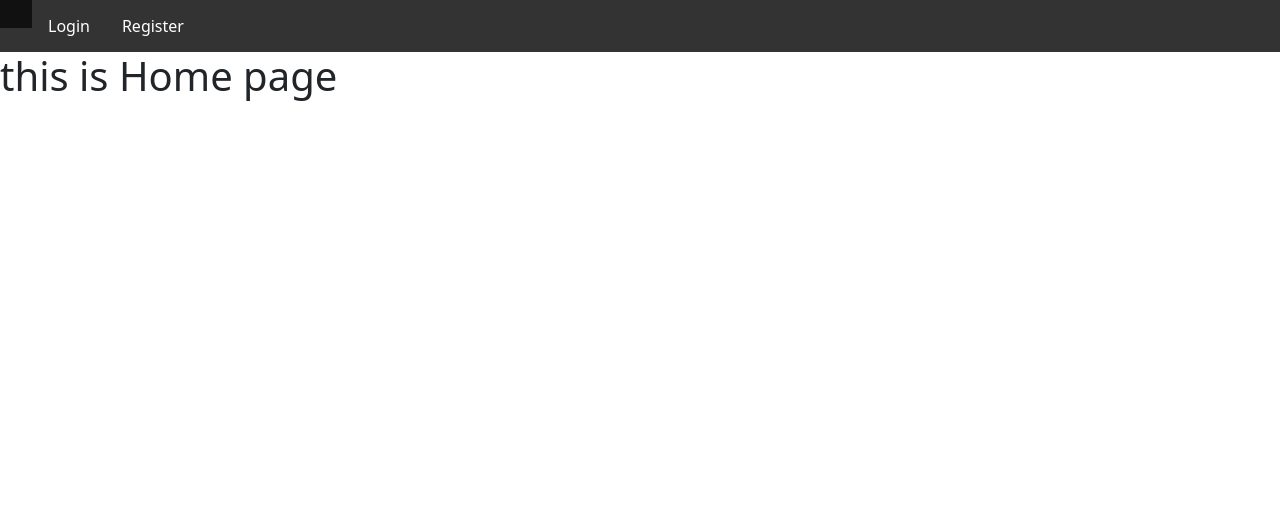
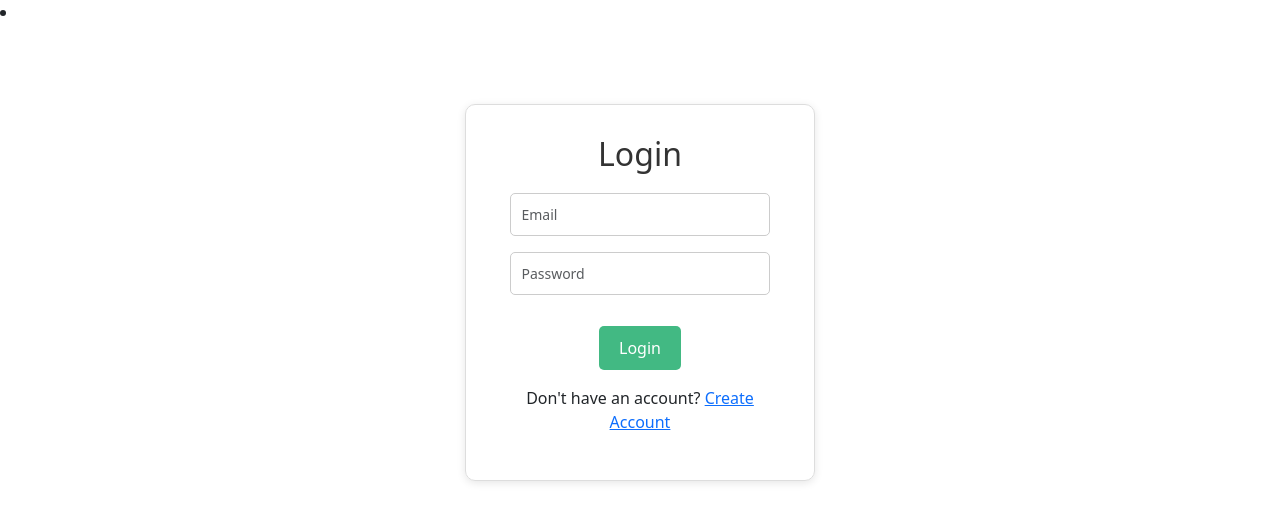
Before and after one commit to patoliyanh/demo_vuejs, a Vue app: page / in a window 1280 px wide. Shown: the top 522 px of the page. Built offline with nearby package versions, Linux system fonts and the light colour scheme.

Commit message:
this is for update

```diff
--- a/package.json
+++ b/package.json
@@ -23,6 +23,7 @@
     "vue-router": "^4.6.3",
     "vue-sweetalert2": "^5.0.11",
     "vue-toast-notification": "^3.1.3",
+    "vue-toastification": "^2.0.0-rc.5",
     "vue-yup-form": "^1.0.8",
     "vue3-toastify": "^0.2.8",
     "yup": "^1.7.1"
--- a/src/App.vue
+++ b/src/App.vue
@@ -1,41 +1,8 @@
 <script setup></script>
 
 <template>
-  <ul>
-    <li><router-link to="/"></router-link></li>
-    <li><router-link to="/login">Login</router-link></li>
-    <li><router-link to="/register">Register</router-link></li>
-  </ul>
+  <li><router-link to="/"></router-link></li>
   <router-view />
 </template>
 
-<style scoped>
-h2,
-p {
-  margin: 10px;
-}
-
-ul {
-  list-style-type: none;
-  margin: 0;
-  padding: 0;
-  overflow: hidden;
-  background-color: #333333;
-}
-
-ul li {
-  float: left;
-}
-
-ul li a {
-  display: block;
-  color: white;
-  text-align: center;
-  padding: 14px 16px;
-  text-decoration: none;
-}
-
-ul li a:hover {
-  background-color: #111111;
-}
-</style>
+<style scoped></style>
--- a/src/pages/DashboardUser.vue
+++ b/src/pages/DashboardUser.vue
@@ -36,6 +36,7 @@
 import { onMounted, ref } from 'vue';
 import { useUserStore } from '../stores/userStore';
 import router from '@/router';
+import Swal from 'sweetalert2';
 
 
 export default {
@@ -46,7 +47,34 @@ export default {
     const fetchUsers = async () => { await store.fetchUsers(); }
 
     const deleteUser = async id => {
-      if (confirm('Are you sure?')) await store.deleteUser(id);
+      const result = await Swal.fire({
+        title: "Are you sure?",
+        text: "this post will be deleted permanently",
+        icon: "warning",
+        showCancelButton: true,
+        confirmButtonColor: "#d33",
+        cancelButtonColor: "#3085d6",
+        confirmButtonText: "Yes,delete",
+        cancelButtonText: "Cancel",
+
+      });
+      if (!result.isConfirmed) return;
+      try {
+        await store.deleteUser(id);
+        Swal.fire({
+          title: "Deleted",
+          text: "post deleted successfully",
+          icon: "success",
+          timer: 1500
+        });
+      } catch {
+        Swal.fire({
+          title: "Error",
+          text: "Failed to delete post",
+          icon: "error"
+        });
+
+      }
     }
     const editUser = user => {
       router.push({ name: 'updateUser', params: { id: user.id } });
@@ -54,7 +82,11 @@ export default {
     }
     const logoutUsers = async () => { await store.logout(); }
 
-    onMounted(fetchUsers);
+    // onMounted(fetchUsers);
+
+    onMounted(async () => {
+      await fetchUsers()
+    })
     return { store, fetchUsers, deleteUser, editUser, logoutUsers, path };
   }
 }
--- a/src/pages/LoginUser.vue
+++ b/src/pages/LoginUser.vue
@@ -11,6 +11,11 @@
         <small class="text-danger">{{ errors.password }}</small>
       </div>
       <button class="btn btn-primary">Login</button>
+      <p class="mt-3">
+        Don't have an account?
+        <router-link to="/register" class="text-primary">Create Account</router-link>
+      </p>
+
     </form>
   </div>
 </template>
@@ -19,6 +24,7 @@
 import { reactive } from 'vue';
 import { useUserStore } from '../stores/userStore';
 import * as yup from 'yup';
+import Swal from 'sweetalert2';
 
 export default {
   setup() {
@@ -38,7 +44,13 @@ export default {
         await store.login(form);
       } catch (err) {
         if (err.inner) err.inner.forEach(e => errors[e.path] = e.message);
-        else alert('Login failed');
+        else Swal.fire({
+          title: "Register failed",
+          text: "Register Failed",
+          toast: true,
+          icon: "error",
+          timer: 1500
+        });
       }
     }
 
--- a/src/pages/RegisterUser.vue
+++ b/src/pages/RegisterUser.vue
@@ -56,14 +56,17 @@
         <small class="text-danger">{{ errors.gender }}</small>
       </div>
 
-
-
       <div class="mb-3">
         <label for="image" class="form-label">Profile Image</label>
         <input type="file" @change="onFileChange" id="image" class="form-control" />
         <small class="text-danger">{{ errors.image }}</small>
       </div>
       <button type="submit" class="btn btn-primary">Register</button>
+      <p class="mt-3">
+        Have a account?
+        <router-link to="/" class="text-primary">Login</router-link>
+      </p>
+
     </form>
   </div>
 </template>
@@ -72,6 +75,7 @@
 import { reactive, ref } from 'vue';
 import { useUserStore } from '../stores/userStore';
 import * as yup from 'yup';
+import Swal from 'sweetalert2';
 
 export default {
   setup() {
@@ -84,7 +88,7 @@ export default {
       phone: '',
       dob: '',
       gender: '',
-      image: '',
+      image: null,
     });
 
     const errors = reactive({});
@@ -100,16 +104,20 @@ export default {
       gender: yup.string().required('gender is required'),
       image: yup
         .mixed()
-        .test('required', 'File is required', (value) => value !== null)
-        .test(
-          'filesize',
-          'File too large (max 2MB)',
-          (value) => !value || value.size <= 2 * 1024 * 1024,
-        ),
+        .required('File is required')
+        .test('fileSize', 'File too large (max 2MB)', (value) => {
+          if (!value) return false
+          return value.size <= 2 * 1024 * 1024
+        })
+        .test('fileType', 'Only JPG/PNG allowed', (value) => {
+          if (!value) return false
+          return ['image/jpeg', 'image/png'].includes(value.type)
+        }),
+
     });
 
     const onFileChange = (e) => {
-      file.value = e.target.files[0];
+      form.image = e.target.files[0];
     };
 
     const submit = async () => {
@@ -121,8 +129,13 @@ export default {
         const data = { ...form };
         if (file.value) data.image = file.value;
         await store.register(data);
-
-        alert('Registration successful! Please login.');
+        Swal.fire({
+          title: "Register",
+          text: "Register successfully",
+          toast: true,
+          icon: "success",
+          timer: 1500
+        });
 
       } catch (err) {
         if (err.inner) {
@@ -130,7 +143,13 @@ export default {
             errors[e.path] = e.message;
           });
         } else {
-          alert('Registration failed. Please try again.');
+          Swal.fire({
+            title: "Register failed",
+            text: "Register Failed",
+            toast: true,
+            icon: "error",
+            timer: 1500
+          });
           console.error(err);
         }
       }
--- a/src/pages/UpdateUser.vue
+++ b/src/pages/UpdateUser.vue
@@ -1,6 +1,6 @@
-<template>
+<!-- <template>
   <div class="update-container">
-    <h2 class="mb-4">Update Users</h2>
+    <h2 class="mb-4">Update User</h2>
 
     <form @submit.prevent="submit">
       <div class="mb-3">
@@ -22,7 +22,7 @@
       </div>
 
       <div class="mb-3">
-        <label>New Password (optional)</label>
+        <label>Password (optional)</label>
         <input v-model="form.password" type="password" class="form-control" />
         <small class="text-danger">{{ errors.password }}</small>
       </div>
@@ -66,13 +66,14 @@
 import { reactive, ref, onMounted } from "vue";
 import { useUserStore } from "../stores/userStore";
 import * as yup from "yup";
-import { useRoute } from "vue-router";
-import router from "@/router";
+import { useRoute, useRouter } from "vue-router";
+import Swal from "sweetalert2";
 
 export default {
   setup() {
+    const store = useUserStore();
     const route = useRoute();
-    const store = useUserStore();
+    const router = useRouter();
     const userId = route.params.id;
 
     const file = ref(null);
@@ -81,7 +82,7 @@ export default {
       fname: "",
       lname: "",
       email: "",
-      // password: "",
+      password: "",
       phone: "",
       dob: "",
       gender: "",
@@ -92,29 +93,40 @@ export default {
     const schema = yup.object({
       fname: yup.string().required("First name is required"),
       lname: yup.string().required("Last name is required"),
-      phone: yup.string()
+      email: yup.string().email("Invalid email").required("Email is required"),
+      phone: yup
+        .string()
         .matches(/^\+?[1-9]\d{9,14}$/, "Invalid phone")
         .required("Phone is required"),
       dob: yup.date().required("Date of birth is required"),
       gender: yup.string().required("Gender is required"),
-      // password: yup.string().min(6).notRequired(),
     });
 
-    onMounted(async () => {
-      console.log(userId)
-
-      await store.editUsers(userId);
-      if (store.user) {
-        form.fname = store.user.fname || store.user.firstName || "";
-        form.lname = store.user.lname || store.user.lastName || "";
-        form.email = store.user.email || "";
-        form.phone = store.user.phone || "";
-        form.dob = store.user.dob ? store.user.dob.split("T")[0] : "";
-        form.gender = store.user.gender || "";
+    onMounted(() => {
+      const existingUser = store.users.find((u) => u.id == userId);
+      if (existingUser) {
+        Object.assign(form, {
+          fname: existingUser.fname,
+          lname: existingUser.lname,
+          email: existingUser.email,
+          phone: existingUser.phone,
+          dob: existingUser.dob ? existingUser.dob.split("T")[0] : "",
+          gender: existingUser.gender,
+        });
+      } else {
+        store.editUsers(userId).then(() => {
+          const u = store.user;
+          Object.assign(form, {
+            fname: u.fname,
+            lname: u.lname,
+            email: u.email,
+            phone: u.phone,
+            dob: u.dob ? u.dob.split("T")[0] : "",
+            gender: u.gender,
+          });
+        });
       }
     });
-
-
 
     const onFileChange = (e) => {
       file.value = e.target.files[0];
@@ -123,34 +135,223 @@ export default {
     const submit = async () => {
       try {
         Object.keys(errors).forEach((k) => (errors[k] = ""));
-
         await schema.validate(form, { abortEarly: false });
 
         const data = { ...form };
         if (file.value) data.image = file.value;
-
         await store.updateUser(userId, data);
 
-        alert("Updated successfully!");
-        router.push('/dashboard');
+        Swal.fire({
+          title: "Update",
+          text: "Update successfully",
+          toast: true,
+          icon: "success",
+          timer: 1500
+        });
+        router.push("/dashboard");
       } catch (err) {
         if (err.inner) {
           err.inner.forEach((e) => (errors[e.path] = e.message));
         } else {
           console.error(err);
-          alert("Update failed.");
+          Swal.fire({
+            title: "Update",
+            text: "Register Failed",
+            toast: true,
+            icon: "error",
+            timer: 1500
+          });
         }
       }
     };
 
-    return { form, errors, submit, onFileChange, route };
+    return { form, errors, submit, onFileChange };
   },
 };
 </script>
 
 <style scoped>
 .update-container {
-  max-width: 400px;
+  max-width: 500px;
+  margin: 80px auto;
+}
+</style> -->
+<template>
+  <div class="update-container">
+    <h2 class="mb-4">Update User</h2>
+
+    <form @submit.prevent="submit">
+      <div class="mb-3">
+        <label>First Name</label>
+        <input v-model="form.fname" type="text" class="form-control" />
+        <small class="text-danger">{{ errors.fname }}</small>
+      </div>
+
+      <div class="mb-3">
+        <label>Last Name</label>
+        <input v-model="form.lname" type="text" class="form-control" />
+        <small class="text-danger">{{ errors.lname }}</small>
+      </div>
+
+      <div class="mb-3">
+        <label>Email</label>
+        <input v-model="form.email" type="email" class="form-control" />
+        <small class="text-danger">{{ errors.email }}</small>
+      </div>
+
+      <div class="mb-3">
+        <label>Password (optional)</label>
+        <input v-model="form.password" type="password" class="form-control" />
+        <small class="text-danger">{{ errors.password }}</small>
+      </div>
+
+      <div class="mb-3">
+        <label>Phone</label>
+        <input v-model="form.phone" type="text" class="form-control" />
+        <small class="text-danger">{{ errors.phone }}</small>
+      </div>
+
+      <div class="mb-3">
+        <label>Date of Birth</label>
+        <input v-model="form.dob" type="date" class="form-control" />
+        <small class="text-danger">{{ errors.dob }}</small>
+      </div>
+
+      <div class="mb-3">
+        <label>Gender</label>
+        <div class="form-check">
+          <input type="radio" value="male" v-model="form.gender" class="form-check-input" />
+          <label class="form-label">Male</label>
+        </div>
+        <div class="form-check">
+          <input type="radio" value="female" v-model="form.gender" class="form-check-input" />
+          <label class="form-label">Female</label>
+        </div>
+        <small class="text-danger">{{ errors.gender }}</small>
+      </div>
+
+      <div class="mb-3">
+        <label>Profile Image</label>
+        <input type="file" @change="onFileChange" class="form-control" />
+        <small class="text-danger">{{ errors.image }}</small>
+      </div>
+
+      <button class="btn btn-primary">Update</button>
+    </form>
+  </div>
+</template>
+
+<script>
+import { reactive, ref, onMounted } from "vue"
+import { useUserStore } from "../stores/userStore"
+import * as yup from "yup"
+import { useRoute, useRouter } from "vue-router"
+import Swal from "sweetalert2"
+
+export default {
+  setup() {
+    const store = useUserStore()
+    const route = useRoute()
+    const router = useRouter()
+    const userId = route.params.id
+
+    const form = reactive({
+      fname: "",
+      lname: "",
+      email: "",
+      password: "",
+      phone: "",
+      dob: "",
+      gender: "",
+      image: null,
+    })
+
+    const errors = reactive({})
+    const file = ref(null)
+
+    const schema = yup.object({
+      fname: yup.string().required("First name is required"),
+      lname: yup.string().required("Last name is required"),
+      email: yup.string().email("Invalid email").required("Email is required"),
+      phone: yup
+        .string()
+        .matches(/^\+?[1-9]\d{9,14}$/, "Invalid phone")
+        .required("Phone is required"),
+      dob: yup.date().required("Date of birth is required"),
+      gender: yup.string().required("Gender is required"),
+      image: yup
+        .mixed()
+        .test("fileSize", "File is too large (max 2MB)", (value) => {
+          if (!value) return true
+          return value.size <= 2 * 1024 * 1024
+        })
+        .test("fileType", "Unsupported file format", (value) => {
+          if (!value) return true
+          return ["image/jpeg", "image/png", "image/gif"].includes(value.type)
+        }),
+    })
+
+    onMounted(async () => {
+      const existingUser = store.users.find(u => u.id == userId)
+      let u
+      if (existingUser) {
+        u = existingUser
+      } else {
+        u = await store.editUsers(userId)
+      }
+      Object.assign(form, {
+        fname: u.fname,
+        lname: u.lname,
+        email: u.email,
+        phone: u.phone,
+        dob: u.dob ? u.dob.split("T")[0] : "",
+        gender: u.gender,
+      })
+    })
+
+    const onFileChange = (e) => {
+      form.image = e.target.files[0] || null
+    }
+
+    const submit = async () => {
+      try {
+        Object.keys(errors).forEach(k => (errors[k] = ""))
+        await schema.validate(form, { abortEarly: false })
+
+        await store.updateUser(userId, form)
+
+        Swal.fire({
+          title: "Update",
+          text: "User updated successfully",
+          toast: true,
+          icon: "success",
+          timer: 1500,
+        })
+
+        router.push("/dashboard")
+      } catch (err) {
+        if (err.inner) {
+          err.inner.forEach(e => (errors[e.path] = e.message))
+        } else {
+          Swal.fire({
+            title: "Update Failed",
+            text: "Failed",
+            toast: true,
+            icon: "error",
+            timer: 1500,
+          })
+        }
+      }
+    }
+
+    return { form, errors, onFileChange, submit, file }
+  },
+}
+</script>
+
+<style scoped>
+.update-container {
+  max-width: 500px;
   margin: 80px auto;
 }
 </style>
--- a/src/router/index.js
+++ b/src/router/index.js
@@ -2,12 +2,10 @@ import { createRouter, createWebHistory } from 'vue-router'
 import LoginUser from '@/pages/LoginUser.vue'
 import Register from '@/pages/RegisterUser.vue'
 import DashboardUser from '@/pages/DashboardUser.vue'
-import HomeVue from '@/components/HomeVue.vue'
 import UpdateUser from '@/pages/UpdateUser.vue'
 
 const routes = [
-  { path: '/', component: HomeVue, name: 'home' },
-  { path: '/login', component: LoginUser, name: 'login' },
+  { path: '/', component: LoginUser, name: 'login' },
   { path: '/register', component: Register, name: 'register' },
   { path: '/dashboard', component: DashboardUser, name: 'dashboard', meta: { requiresAuth: true } },
   {
--- a/src/stores/userStore.js
+++ b/src/stores/userStore.js
@@ -46,8 +46,12 @@ export const useUserStore = defineStore('user', {
       for (let k in data) {
         formData.append(k, data[k])
       }
-      const res = await api.post(`/users/${id}`, formData)
+      const res = await api.post(`/update/${id}`, formData)
       this.user = res.data
+      const index = this.users.findIndex((u) => u.id === id)
+      if (index !== -1) {
+        this.users[index] = res.data
+      }
       return res.data
     },
 
```
Also changed, not shown: 1 other file (tests, documents, lock files or other folders).
